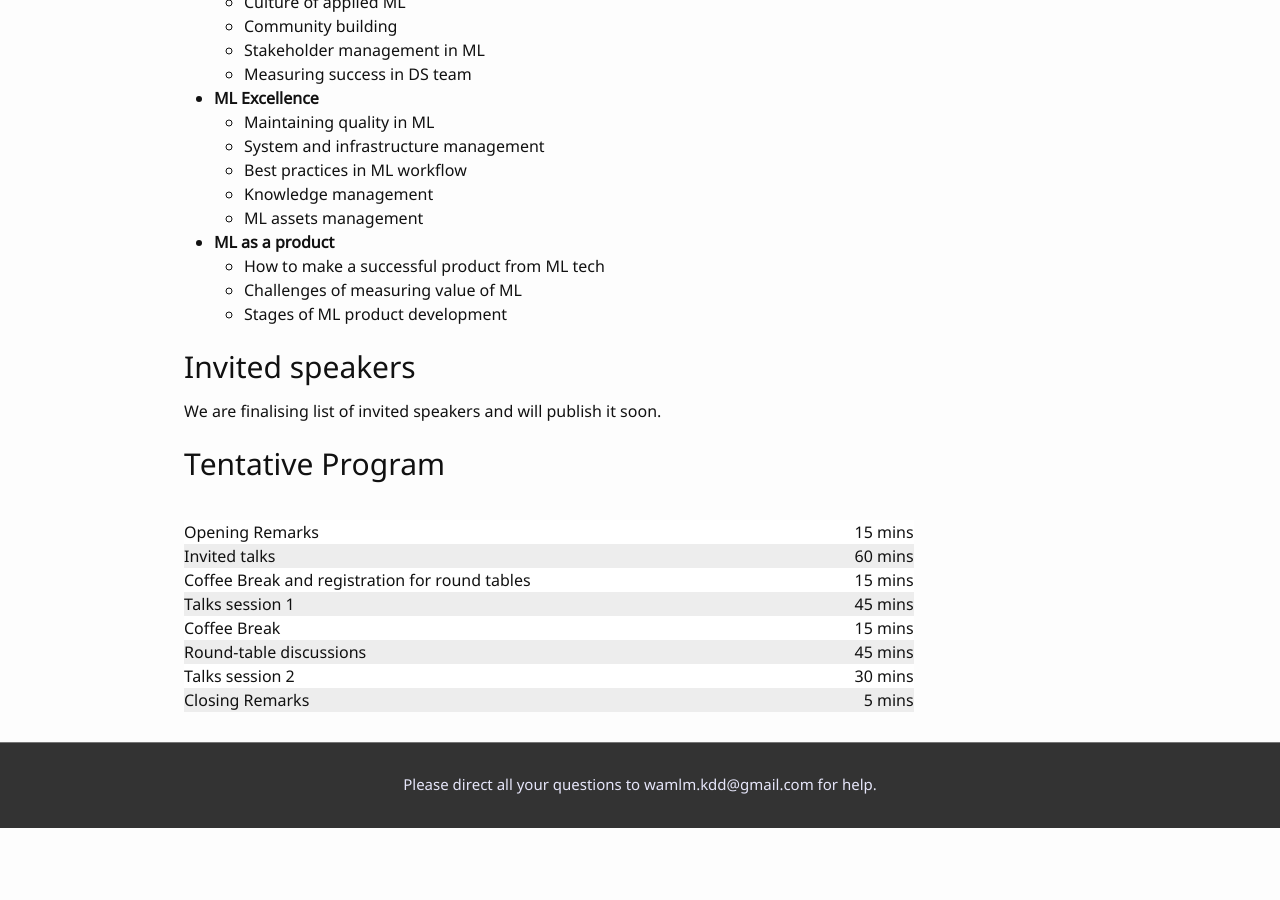
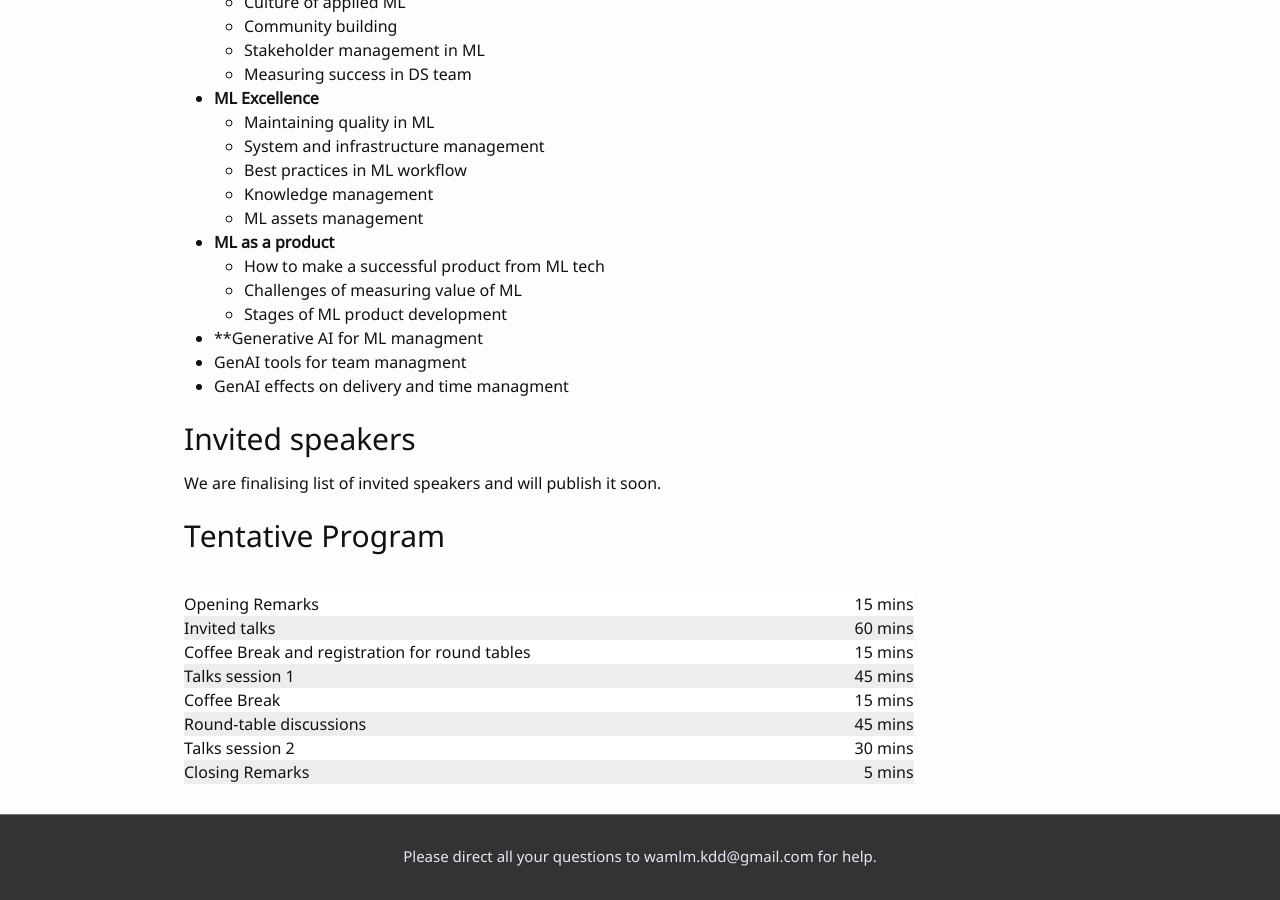
Before and after one commit to wamlm-kdd/wamlm, a Jekyll site: the page built from index.md, in a window 1280 px wide and 900 px high, scrolled down 2360 px. Built offline with Jekyll 4.4.1, drawn with Linux system fonts in a browser that asks for light colours; our own code applies the rules of GitHub Pages for plain Markdown files; before the commit the page ends 3188 px from its top, so only the background shows below that.

Commit message:
Update index.md

```diff
--- a/index.md
+++ b/index.md
@@ -76,6 +76,9 @@ Proposals should be submitted electronically by TBD via Easychair. Link for subm
   - How to make a successful product from ML tech
   - Challenges of measuring value of ML
   - Stages of ML product development
+ - **Generative AI for ML managment
+  - GenAI tools for team managment
+  - GenAI effects on delivery and time managment
 
 
 ## Invited speakers
```
